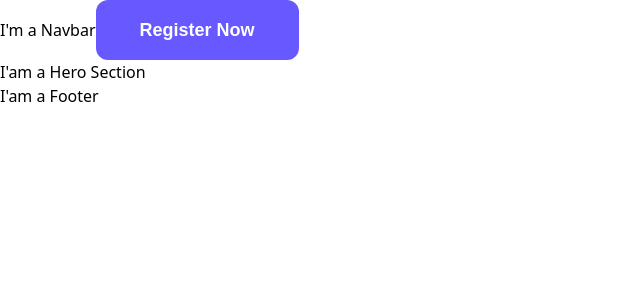
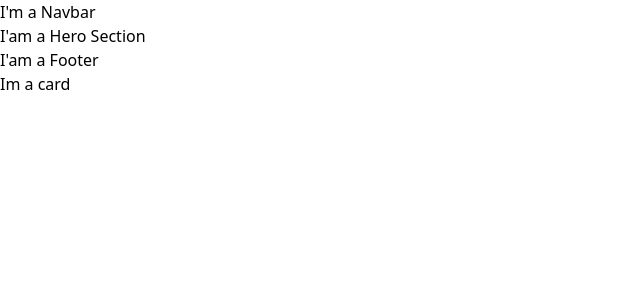
Before and after one commit to zoharkiks/vioni, a Next.js app: page / in a window 1280 px wide. Shown: the top 300 px of the page, without its empty margins (0-640 px from the left). Built offline with nearby package versions, Linux system fonts and the light colour scheme.

Commit message:
Start building card component

```diff
--- /dev/null
+++ b/components/Card.tsx
@@ -0,0 +1,11 @@
+import React from 'react'
+
+const Card = () => {
+  return (
+    <>
+    <div className="flex">Im a card</div>
+    </>
+  )
+}
+
+export default Card
--- a/components/index.js
+++ b/components/index.js
@@ -1,5 +1,6 @@
 // Import all components here for easy exports
 
 import  Button  from "./Button"
+import  Card  from "./Card"
 
-export {Button}
+export {Button,Card}
--- a/containers/Navbar.tsx
+++ b/containers/Navbar.tsx
@@ -1,11 +1,9 @@
 import React from 'react'
-import {Button} from '../components/'
 import {images} from '../constants'
 
 const Navbar = () => {
   return (
     <div>I'm a Navbar
-      <Button/>
     </div>
   )
 }
--- a/pages/index.tsx
+++ b/pages/index.tsx
@@ -1,5 +1,6 @@
 import type { NextPage } from 'next'
 import Head from 'next/head'
+import {Card} from '../components/'
 
 // import components
 import {Navbar, Footer,Hero}  from '../containers'
@@ -16,7 +17,7 @@ const Home: NextPage = () => {
 <Navbar/>
 <Hero/>
 <Footer/>
-
+<Card/>
     </div>
   )
 }
```
